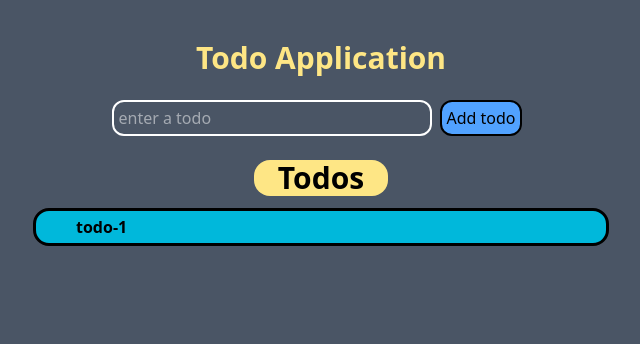
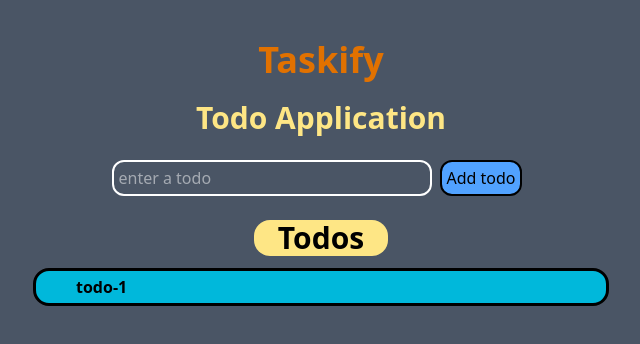
Before and after one commit to JeevanshGrover/TodoApp, a React (Vite) app: page / in a window 1280 px wide. Shown: the top 344 px of the page, without its empty margins (319-959 px from the left). Built offline with nearby package versions, Linux system fonts and the light colour scheme.

Commit message:
fix: correct typo in class name and adjust heading styles in AddTodo component

```diff
--- a/src/components/AddTodo.jsx
+++ b/src/components/AddTodo.jsx
@@ -12,8 +12,9 @@ function AddTodo() {
     }
 
     return (
-        <div className='flex flex-col items-center w-ful'>
-            <div className='text-3xl text-amber-200 font-bold mt-10'>Todo Application</div>
+        <div className='flex flex-col items-center w-full'>
+            <div className='text-4xl text-amber-600 font-bold mt-10'>Taskify</div>
+            <div className='text-3xl text-amber-200 font-bold mt-5'>Todo Application</div>
             <form className = 'm-4 p-2' onSubmit={addTodoHandler}>
                 <input
                     type='text'
```
